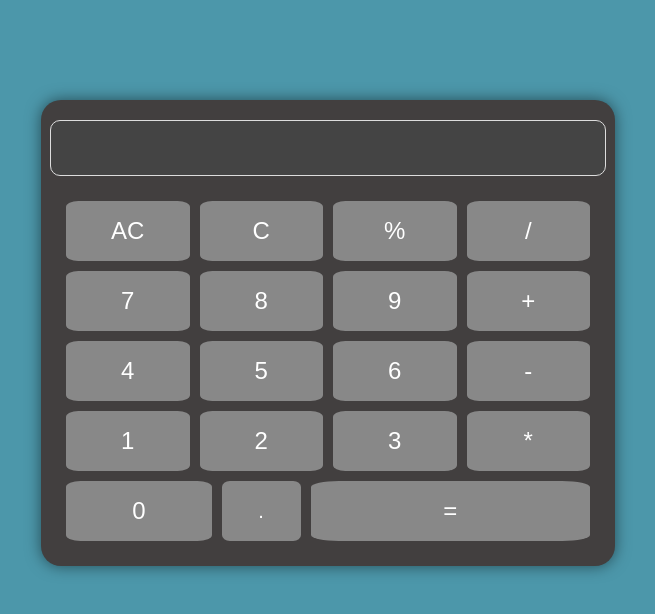
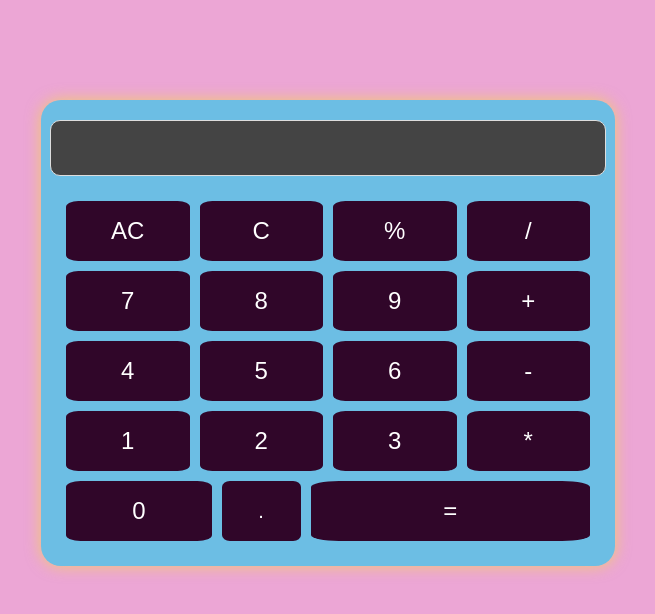
Before and after one commit to elsaidra/Calculator, a plain HTML site: page index.html in a window 1280 px wide. Shown: the whole page, without its empty margins (312-967 px from the left). Drawn offline with Linux system fonts and the light colour scheme.

Commit message:
finished

```diff
--- a/index.html
+++ b/index.html
@@ -2,9 +2,9 @@
 <html lang="en">
 <head>
   <meta charset="UTF-8">
+  <meta name="viewport" content="width=device-width, initial-scale=1.0">
     <link rel="stylesheet" href="/Calculator/style/style.css">
-    <!-- <script src="/Calculator/script/script.js" defer></script> -->
-    <script src="/Calculator/script/app.js" defer></script>
+    <script src="/Calculator/script/script.js" defer></script>
   <title>Calculator</title>
 </head>
 <body>
--- a/style/style.css
+++ b/style/style.css
@@ -1,5 +1,5 @@
 body {
-    background-color: rgb(76, 151, 170);
+    background-color: rgb(236, 166, 213);
 }
 
 .container {
@@ -7,11 +7,11 @@ body {
     flex-flow: column;
     height: 426px;
     width: 534px;
-    background-color: rgb(66, 63, 63);
+    background-color: rgb(108, 190, 228);
     align-items: center;
     justify-content: center;
     margin: 100px auto;
-    box-shadow: 0px 0px 15px rgba(0, 0, 0, 0.5);
+    box-shadow: 0px 0px 15px rgba(245, 241, 10, 0.5);
     border-radius: 20px;
     padding: 20px;
 }
@@ -41,7 +41,7 @@ button {
     margin: 5px;
     border-radius: 10%;
     border: none;
-    background-color: #888;
+    background-color: #300629;
     color: white;
     cursor: pointer;
     transition: background-color 0.3s;
```
